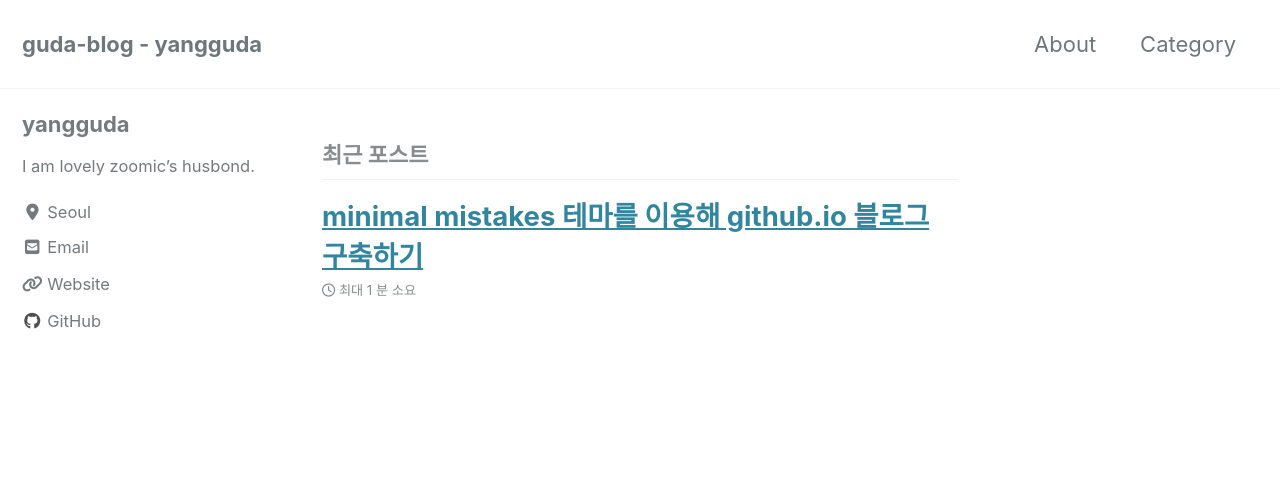
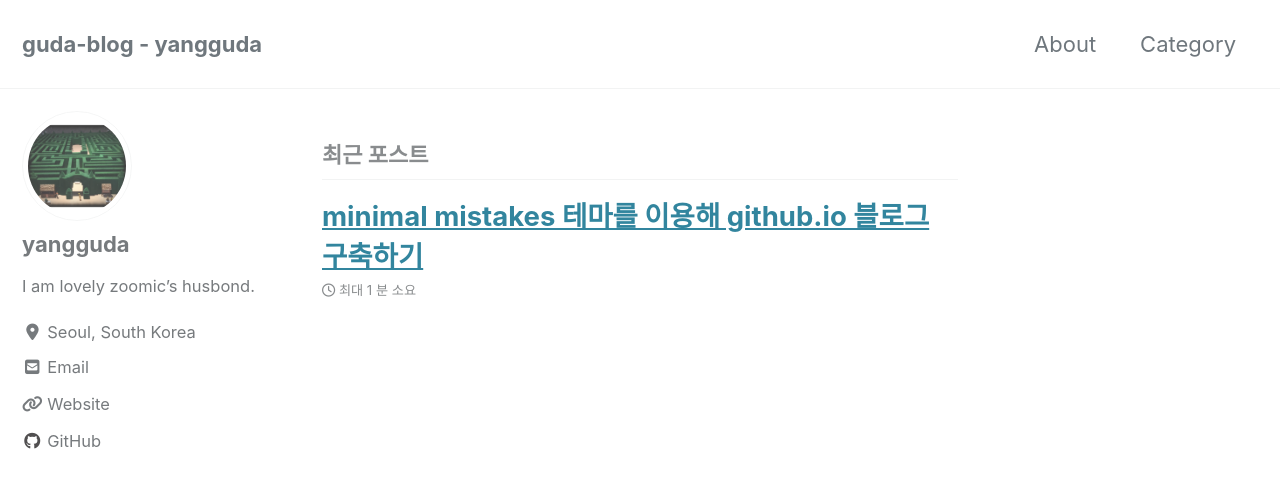
Before and after one commit to yangguda/blog, a Jekyll site: the page built from index.html, in a window 1280 px wide and 900 px high. Shown: the top 488 px of the window. Built offline with Jekyll 4.4.1, drawn with Linux system fonts in a browser that asks for light colours; cached includes are drawn as plain includes; nearby versions of some CDN libraries; the list of posts is cut into pages by our own code.

Commit message:
init Blog

```diff
--- a/_config.yml
+++ b/_config.yml
@@ -108,9 +108,9 @@ analytics:
 # Site Author
 author:
   name             : "yangguda"
-  avatar           : # path of avatar image, e.g. "/assets/images/bio-photo.jpg"
+  avatar           : "/assets/images/main_pic.jpg" # path of avatar image, e.g. "/assets/images/bio-photo.jpg"
   bio              : "I am lovely zoomic's husbond."
-  location         : "Seoul"
+  location         : "Seoul, South Korea"
   email            :
   links:
     - label: "Email"
```
Also changed, not shown: assets/images/main_pic.jpg (added).
